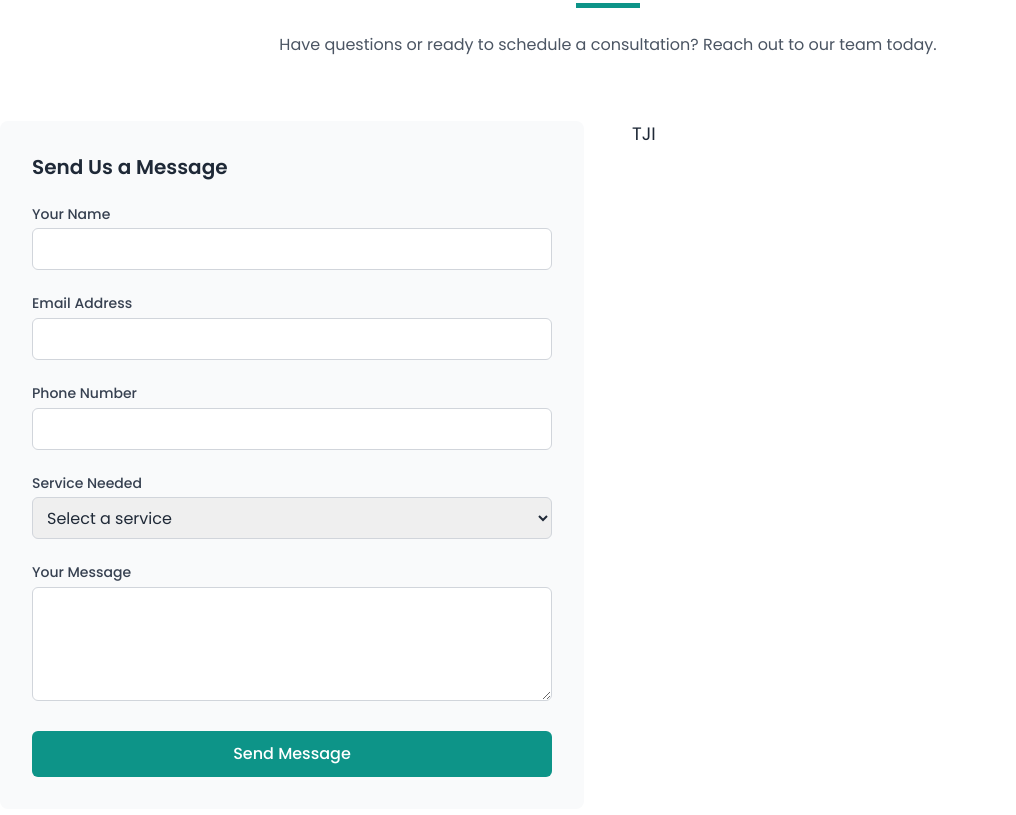
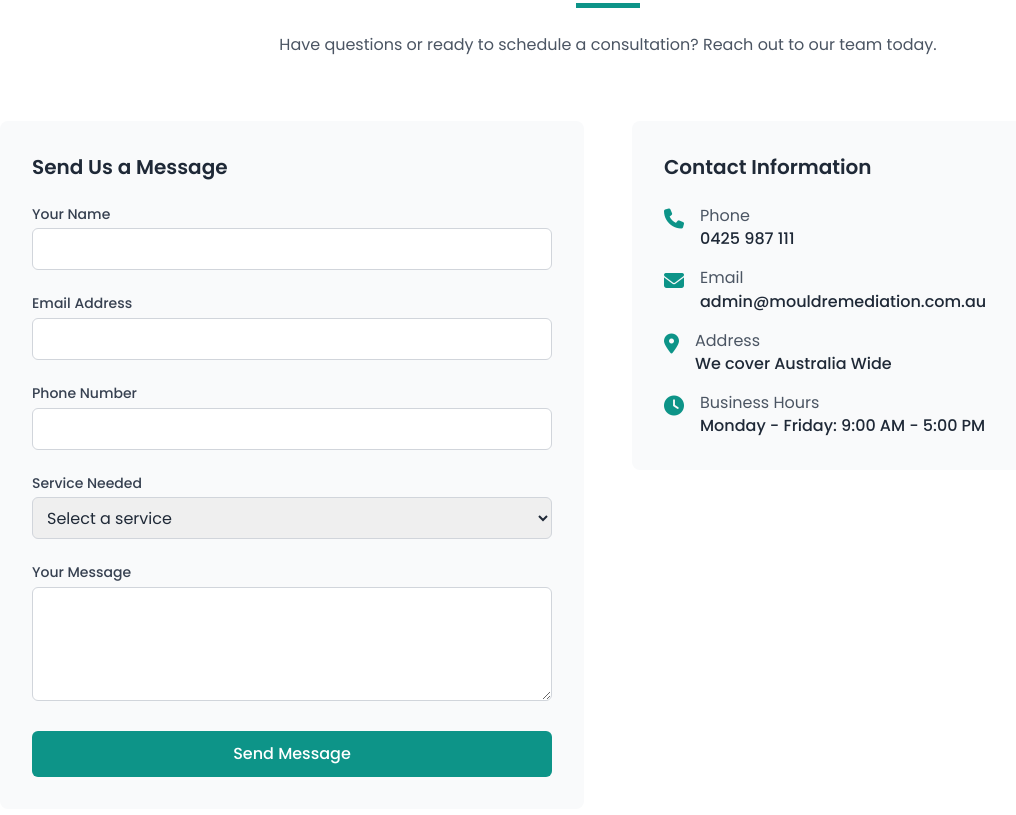
Before and after one commit to Littl3Goat/mould-remediation, an Angular app in the folder MouldRemediation/mouldremediation.client/: page / in a window 1280 px wide. Shown: the part 3720-4535 px from the top of the page, without its empty margins (32-1048 px from the left). Built offline with nearby package versions, Linux system fonts and the light colour scheme.

Commit message:
Finished info box.

```diff
--- a/MouldRemediation/mouldremediation.client/src/app/components/contact-us/contact-us.component.html
+++ b/MouldRemediation/mouldremediation.client/src/app/components/contact-us/contact-us.component.html
@@ -45,7 +45,55 @@
             <a href="a" class="btn btn--1">Send Message</a>
           </div>
         </div>
-        <div class="contact-information">TJI</div>
+        <div class="contact">
+          <div class="contact__information">
+            <h3 class="heading heading--3">Contact Information</h3>
+            <ul class="contact__information__list">
+              <li class="contact-item">
+                <div class="contact-item__icon">
+                  <i class="fa-solid fa-phone"></i>
+                </div>
+                <div class="contact-item__text-box">
+                  <h3 class="heading heading--3">Phone</h3>
+                  <p class="paragraph paragraph--2">0425 987 111</p>
+                </div>
+              </li>
+              <li class="contact-item">
+                <div class="contact-item__icon">
+                  <i class="fa-solid fa-envelope"></i>
+                </div>
+                <div class="contact-item__text-box">
+                  <h3 class="heading heading--3">Email</h3>
+                  <p class="paragraph paragraph--2">
+                    admin&#64;mouldremediation.com.au
+                  </p>
+                </div>
+              </li>
+              <li class="contact-item">
+                <div class="contact-item__icon">
+                  <i class="fa-solid fa-location-dot"></i>
+                </div>
+                <div class="contact-item__text-box">
+                  <h3 class="heading heading--3">Address</h3>
+                  <p class="paragraph paragraph--2">We cover Australia Wide</p>
+                </div>
+              </li>
+              <li class="contact-item">
+                <div class="contact-item__icon">
+                  <i class="fa-solid fa-clock"></i>
+                </div>
+                <div class="contact-item__text-box">
+                  <h3 class="heading heading--3">Business Hours</h3>
+                  <p class="paragraph paragraph--2">
+                    Monday - Friday: 9:00 AM - 5:00 PM
+                  </p>
+                </div>
+              </li>
+            </ul>
+          </div>
+
+          <div class="contact__emergency"></div>
+        </div>
       </div>
     </div>
   </div>
--- a/MouldRemediation/mouldremediation.client/src/styles/3-components/_contact-us.scss
+++ b/MouldRemediation/mouldremediation.client/src/styles/3-components/_contact-us.scss
@@ -62,7 +62,44 @@
       }
     }
 
-    .contact-information {
+    .contact {
+      &__information {
+        background-color: $white--3;
+        border-radius: 0.8rem;
+        padding: 3.2rem;
+
+        &__list {
+          margin-top: 2.4rem;
+          list-style: none;
+
+          .contact-item {
+            column-gap: 1.6rem;
+            display: flex;
+            margin-top: 1.6rem;
+
+            &__icon {
+              color: $green--1;
+              font-size: 2rem;
+            }
+
+            &__text-box {
+              .heading--3 {
+                color: $black--2;
+                font-size: 1.6rem;
+                font-weight: 400;
+              }
+
+              .paragraph--2 {
+                color: $black--1;
+                font-weight: 500;
+              }
+            }
+          }
+        }
+      }
+
+      &__emergency {
+      }
     }
   }
 }
```
